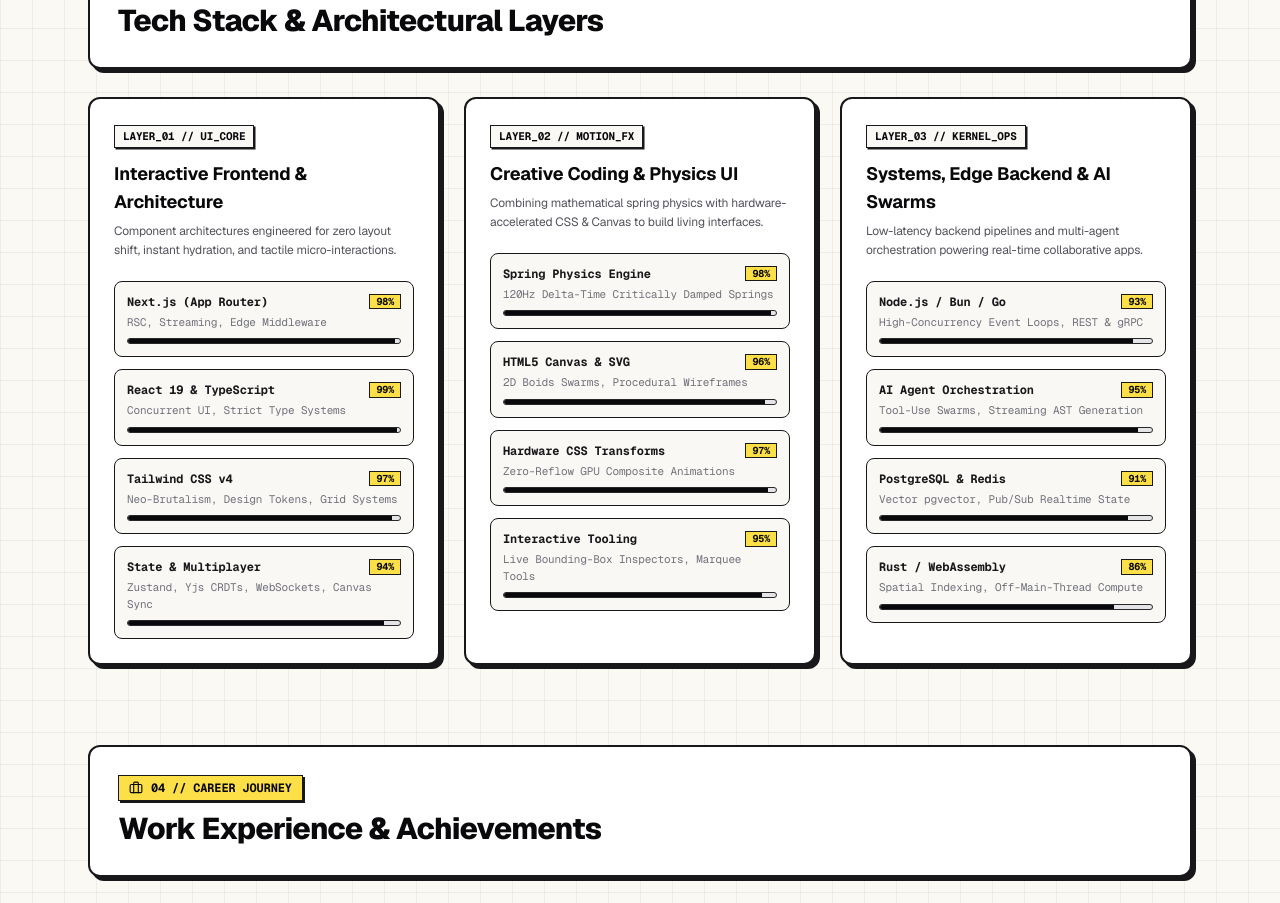
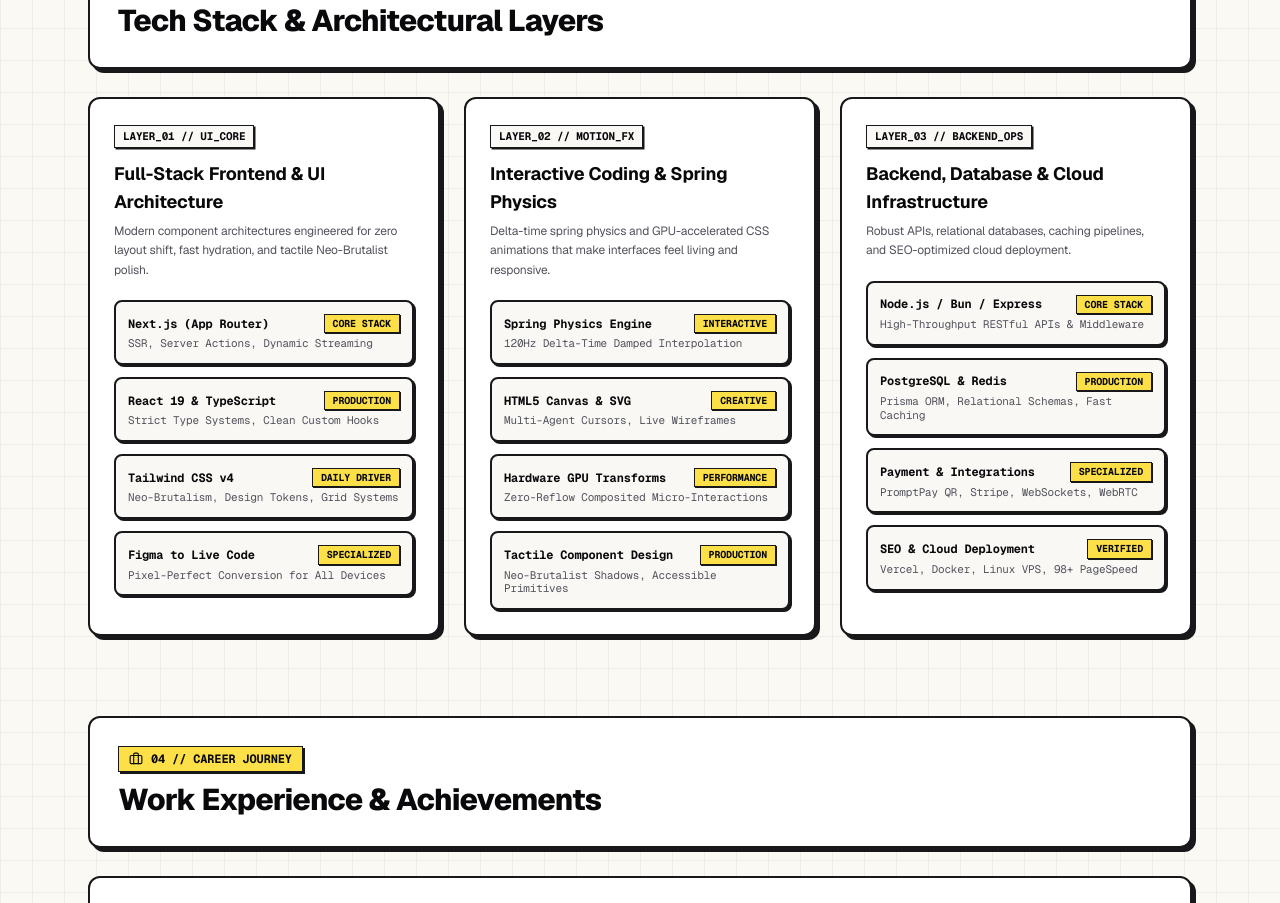
Before and after one commit to Bangnus/portfolio-NeoBrutalism, a Next.js app: page / in a window 1280 px wide. Shown: the part 1540-2443 px from the top of the page. Built offline with nearby package versions, Linux system fonts and the light colour scheme.

Commit message:
feat: add tech stack and work experience portfolio data and section component

```diff
--- a/src/components/sections/StackAndExperienceSection.tsx
+++ b/src/components/sections/StackAndExperienceSection.tsx
@@ -52,22 +52,18 @@ export function StackAndExperienceSection() {
                     {cat.skills.map((skill) => (
                       <div
                         key={skill.name}
-                        className="p-3 rounded-lg bg-[#FAF8F5] border border-zinc-900"
+                        className="p-3 rounded-lg bg-[#FAF8F5] border-2 border-zinc-900 shadow-[2px_2px_0px_#18181b] hover:translate-x-0.5 hover:-translate-y-0.5 transition-transform"
                       >
-                        <div className="flex items-center justify-between font-mono text-xs font-bold mb-1">
-                          <span className="text-zinc-900">{skill.name}</span>
-                          <span className="px-1.5 py-0.2 bg-[#FDE047] border border-zinc-900 text-zinc-950 text-[10px]">
-                            {skill.level}
-                          </span>
+                        <div className="flex items-center justify-between gap-2 font-mono text-xs font-bold mb-1">
+                          <span className="text-zinc-950">{skill.name}</span>
+                          {skill.badge && (
+                            <span className="px-2 py-0.5 bg-[#FDE047] border border-zinc-900 text-zinc-950 text-[10px] font-bold shadow-[1px_1px_0px_#18181b] uppercase">
+                              {skill.badge}
+                            </span>
+                          )}
                         </div>
-                        <div className="text-[11px] font-mono text-zinc-500 mb-2">
+                        <div className="text-[11px] font-mono text-zinc-600 leading-tight">
                           {skill.detail}
-                        </div>
-                        <div className="w-full h-1.5 bg-zinc-200 border border-zinc-800 rounded-full overflow-hidden">
-                          <div
-                            className="h-full bg-zinc-950"
-                            style={{ width: skill.level }}
-                          />
                         </div>
                       </div>
                     ))}
--- a/src/data/portfolio.ts
+++ b/src/data/portfolio.ts
@@ -30,44 +30,44 @@ export const PORTFOLIO_DATA = {
   techCategories: [
     {
       id: "tech-frontend",
-      title: "Interactive Frontend & Architecture",
+      title: "Full-Stack Frontend & UI Architecture",
       tag: "LAYER_01 // UI_CORE",
       accent: "#38bdf8",
       description:
-        "Component architectures engineered for zero layout shift, instant hydration, and tactile micro-interactions.",
+        "Modern component architectures engineered for zero layout shift, fast hydration, and tactile Neo-Brutalist polish.",
       skills: [
-        { name: "Next.js (App Router)", level: "98%", detail: "RSC, Streaming, Edge Middleware" },
-        { name: "React 19 & TypeScript", level: "99%", detail: "Concurrent UI, Strict Type Systems" },
-        { name: "Tailwind CSS v4", level: "97%", detail: "Neo-Brutalism, Design Tokens, Grid Systems" },
-        { name: "State & Multiplayer", level: "94%", detail: "Zustand, Yjs CRDTs, WebSockets, Canvas Sync" },
+        { name: "Next.js (App Router)", detail: "SSR, Server Actions, Dynamic Streaming", badge: "Core Stack" },
+        { name: "React 19 & TypeScript", detail: "Strict Type Systems, Clean Custom Hooks", badge: "Production" },
+        { name: "Tailwind CSS v4", detail: "Neo-Brutalism, Design Tokens, Grid Systems", badge: "Daily Driver" },
+        { name: "Figma to Live Code", detail: "Pixel-Perfect Conversion for All Devices", badge: "Specialized" },
       ],
     },
     {
       id: "tech-motion-3d",
-      title: "Creative Coding & Physics UI",
+      title: "Interactive Coding & Spring Physics",
       tag: "LAYER_02 // MOTION_FX",
       accent: "#a855f7",
       description:
-        "Combining mathematical spring physics with hardware-accelerated CSS & Canvas to build living interfaces.",
+        "Delta-time spring physics and GPU-accelerated CSS animations that make interfaces feel living and responsive.",
       skills: [
-        { name: "Spring Physics Engine", level: "98%", detail: "120Hz Delta-Time Critically Damped Springs" },
-        { name: "HTML5 Canvas & SVG", level: "96%", detail: "2D Boids Swarms, Procedural Wireframes" },
-        { name: "Hardware CSS Transforms", level: "97%", detail: "Zero-Reflow GPU Composite Animations" },
-        { name: "Interactive Tooling", level: "95%", detail: "Live Bounding-Box Inspectors, Marquee Tools" },
+        { name: "Spring Physics Engine", detail: "120Hz Delta-Time Damped Interpolation", badge: "Interactive" },
+        { name: "HTML5 Canvas & SVG", detail: "Multi-Agent Cursors, Live Wireframes", badge: "Creative" },
+        { name: "Hardware GPU Transforms", detail: "Zero-Reflow Composited Micro-Interactions", badge: "Performance" },
+        { name: "Tactile Component Design", detail: "Neo-Brutalist Shadows, Accessible Primitives", badge: "Production" },
       ],
     },
     {
       id: "tech-backend-ai",
-      title: "Systems, Edge Backend & AI Swarms",
-      tag: "LAYER_03 // KERNEL_OPS",
+      title: "Backend, Database & Cloud Infrastructure",
+      tag: "LAYER_03 // BACKEND_OPS",
       accent: "#22c55e",
       description:
-        "Low-latency backend pipelines and multi-agent orchestration powering real-time collaborative apps.",
+        "Robust APIs, relational databases, caching pipelines, and SEO-optimized cloud deployment.",
       skills: [
-        { name: "Node.js / Bun / Go", level: "93%", detail: "High-Concurrency Event Loops, REST & gRPC" },
-        { name: "AI Agent Orchestration", level: "95%", detail: "Tool-Use Swarms, Streaming AST Generation" },
-        { name: "PostgreSQL & Redis", level: "91%", detail: "Vector pgvector, Pub/Sub Realtime State" },
-        { name: "Rust / WebAssembly", level: "86%", detail: "Spatial Indexing, Off-Main-Thread Compute" },
+        { name: "Node.js / Bun / Express", detail: "High-Throughput RESTful APIs & Middleware", badge: "Core Stack" },
+        { name: "PostgreSQL & Redis", detail: "Prisma ORM, Relational Schemas, Fast Caching", badge: "Production" },
+        { name: "Payment & Integrations", detail: "PromptPay QR, Stripe, WebSockets, WebRTC", badge: "Specialized" },
+        { name: "SEO & Cloud Deployment", detail: "Vercel, Docker, Linux VPS, 98+ PageSpeed", badge: "Verified" },
       ],
     },
   ] as TechCategory[],
--- a/src/data/types.ts
+++ b/src/data/types.ts
@@ -33,8 +33,8 @@ export interface TechCategory {
   description: string;
   skills: {
     name: string;
-    level: string;
     detail: string;
+    badge?: string;
   }[];
 }
 
```
